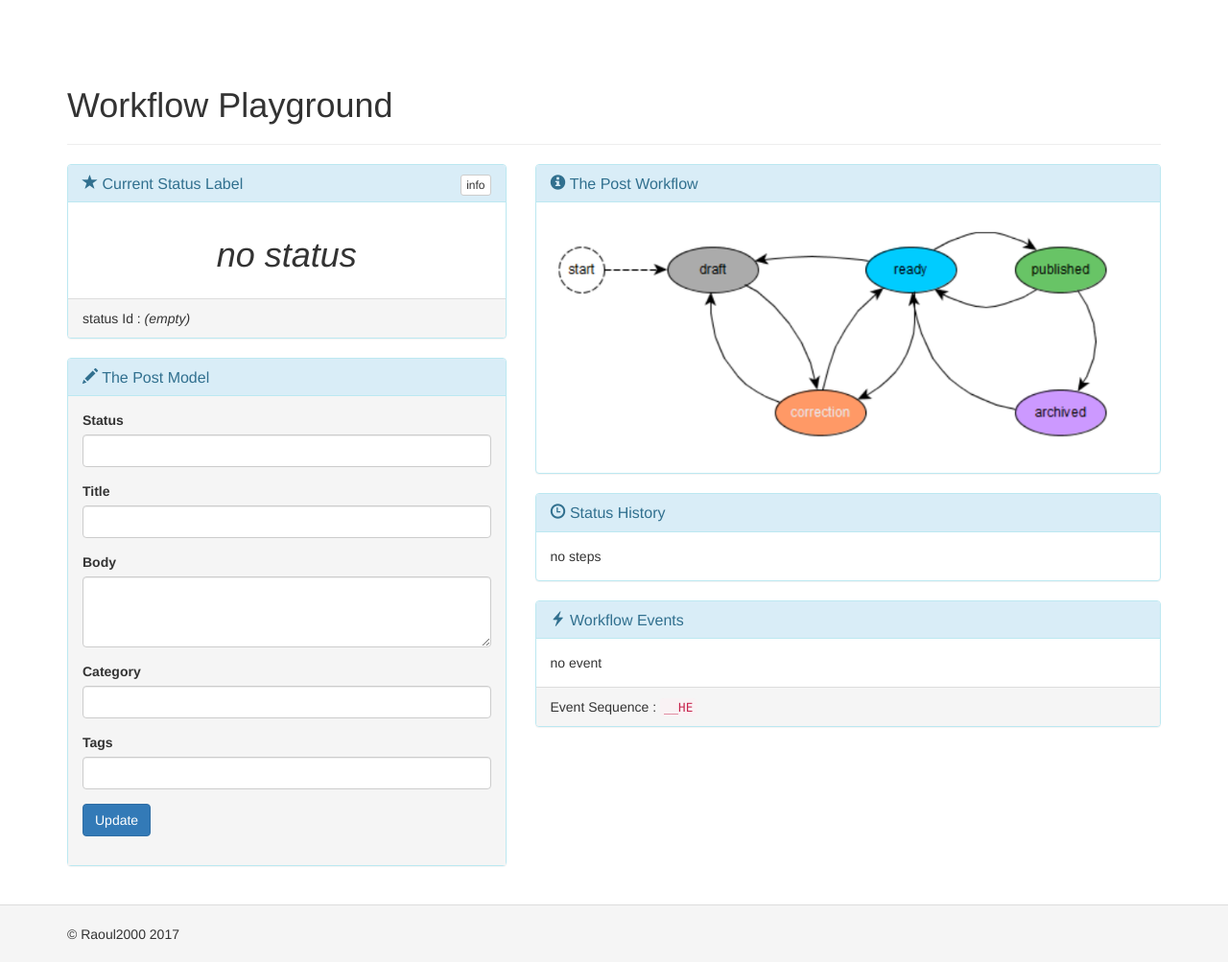
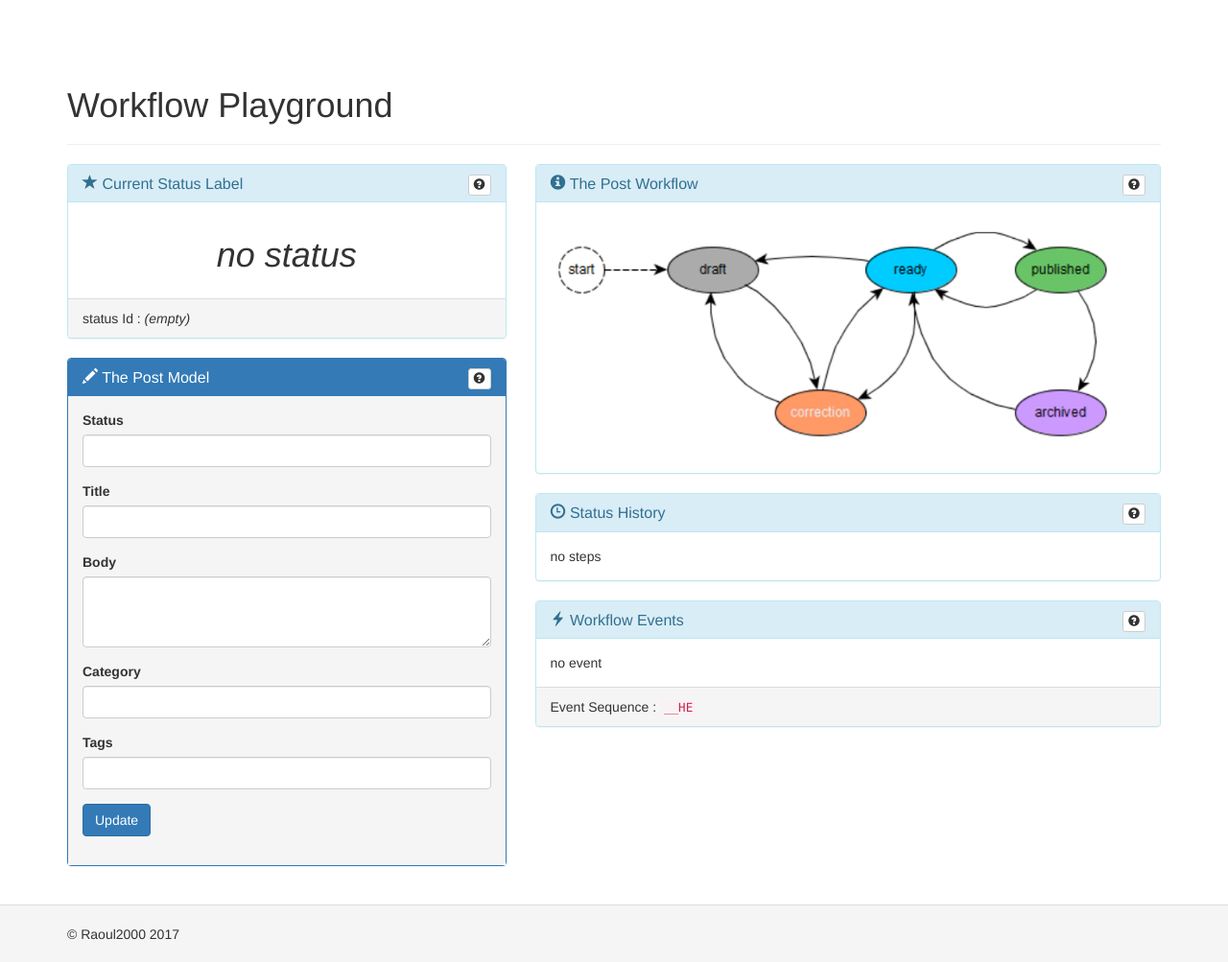
Before and after one commit to raoul2000/yii2-app, a Yii app: the page made by views/workflow/status-history/update.php in a window 1280 px wide. Shown: the whole page at 96% size. Run offline with PHP 8.4 and a stand-in for Yii, Linux system fonts and the light colour scheme; the template is opened without the code that fills it, so the values that code supplies are empty; form fields are guessed from the names that the template uses; some libraries are stand-ins or nearby versions.

Commit message:
design update

```diff
--- a/controllers/workflow/StatusHistoryController.php
+++ b/controllers/workflow/StatusHistoryController.php
@@ -20,7 +20,7 @@ class StatusHistoryController extends Controller
 	 */
     public function actionIndex()
     {
-        return $this->render('index');
+				return $this->redirect(['update']);
     }
 
     /**
--- a/views/workflow/home/index.php
+++ b/views/workflow/home/index.php
@@ -54,7 +54,7 @@
         Github Repo &raquo;
       </a>
       <a class="btn btn-primary" href="#" title="Work in progress" disabled>
-        Try it &raquo;
+        comming soon ...
       </a>
     </p>
   </div>
--- a/views/workflow/status-history/update.php
+++ b/views/workflow/status-history/update.php
@@ -6,10 +6,10 @@ use yii\helpers\ArrayHelper;
 use yii\bootstrap\ActiveForm;
 
 $this->registerJs(
-		'$(".wf-popover").popover({
-			//"placement" : "auto",
-			"html" : true
-		});'
+	'$("[data-toggle=\"popover\"]").popover({
+    container: "body",
+		html : true
+});'
 );
 /* @var $this yii\web\View */
 /* @var $model app\models\StatusHistory */
@@ -26,13 +26,17 @@ $this->registerJs(
 	<div class="col-lg-5">
 		<div class="panel panel-info">
 			<div class="panel-heading">
+
 				<div class="btn-group pull-right">
-					<a tabindex="0" class="wf-popover btn btn-xs btn-default" role="button"
+					<a tabindex="0" class="btn btn-xs btn-default" role="button"
 					data-toggle="popover" data-trigger="focus"
-					data-placement:"auto"
-					title="help"
-					data-content="And here's some amazing content. It's very engaging. Right?">info</a>
+					data-placement="auto"
+					data-content="This is the current status of the Post model. Below is the
+					status <em>label</em>, and in the footer is the <em>status Id</em>.">
+						<span class="glyphicon glyphicon-question-sign" aria-hidden="true" title="info"></span>
+					</a>
 				</div>
+
 				<h3 class="panel-title">
 					<span class="glyphicon glyphicon-star" aria-hidden="true"></span>
 					Current Status Label
@@ -64,8 +68,20 @@ $this->registerJs(
 			</div>
     </div>
 
-		<div class="panel panel-info">
+		<div class="panel panel-primary">
 			<div class="panel-heading">
+
+				<div class="btn-group pull-right">
+					<a tabindex="0" class="btn btn-xs btn-default" role="button"
+					data-toggle="popover" data-trigger="focus"
+					data-placement="auto"
+					data-content="Use this form to update the Post model and change its status to make
+					it evolve through the workflow.<br/> Note that some <em>validation rules</em> have been
+					attached to some transitions ...">
+						<span class="glyphicon glyphicon-question-sign" aria-hidden="true" title="info"></span>
+					</a>
+				</div>
+
 				<h3 class="panel-title">
 					<span class="glyphicon glyphicon-pencil" aria-hidden="true"></span>
 					The Post Model
@@ -108,6 +124,19 @@ $this->registerJs(
 	<div class="col-lg-7">
 		<div class="panel panel-info">
 			<div class="panel-heading">
+
+				<div class="btn-group pull-right">
+					<a tabindex="0" class="btn btn-xs btn-default" role="button"
+					data-toggle="popover" data-trigger="focus"
+					data-placement="auto"
+					data-content="This is the workflow defined for the Post model. Status colors and labels
+					are also part of the definition, they are defined as <em>status metadata</em> and can be
+					extended to fit your needs.">
+						<span class="glyphicon glyphicon-question-sign" aria-hidden="true" title="info"></span>
+					</a>
+				</div>
+
+
 				<h3 class="panel-title">
 					<span class="glyphicon glyphicon-info-sign" aria-hidden="true"></span> The Post Workflow</h3>
 			</div>
@@ -117,6 +146,18 @@ $this->registerJs(
 		</div>
 		<div class="panel panel-info">
 			<div class="panel-heading">
+
+				<div class="btn-group pull-right">
+					<a tabindex="0" class="btn btn-xs btn-default" role="button"
+					data-toggle="popover" data-trigger="focus"
+					data-placement="auto"
+					data-content="Follow the workflow path the Post model has been through, from the first
+					status (<em>draft</em>) to the current one.">
+						<span class="glyphicon glyphicon-question-sign" aria-hidden="true" title="info"></span>
+					</a>
+				</div>
+
+
 				<h3 class="panel-title"><span class="glyphicon glyphicon-time" aria-hidden="true"></span> Status History</h3>
 			</div>
 			<div class="panel-body">
@@ -184,6 +225,18 @@ $this->registerJs(
 		</div>
 		<div class="panel panel-info">
 			<div class="panel-heading">
+
+				<div class="btn-group pull-right">
+					<a tabindex="0" class="btn btn-xs btn-default" role="button"
+					data-toggle="popover" data-trigger="focus"
+					data-placement="auto"
+					data-content="Events fired by yii2-workflow when the Post model changes status. Attach your own
+					handler to these events to customize model behavior.">
+						<span class="glyphicon glyphicon-question-sign" aria-hidden="true" title="info"></span>
+					</a>
+				</div>
+
+
 				<h3 class="panel-title"><span class="glyphicon glyphicon-flash" aria-hidden="true"></span> Workflow Events</h3>
 			</div>
 			<div class="panel-body">
```
Also changed, not shown: views/workflow/status-history/index.php (deleted, +0 -23 lines).
